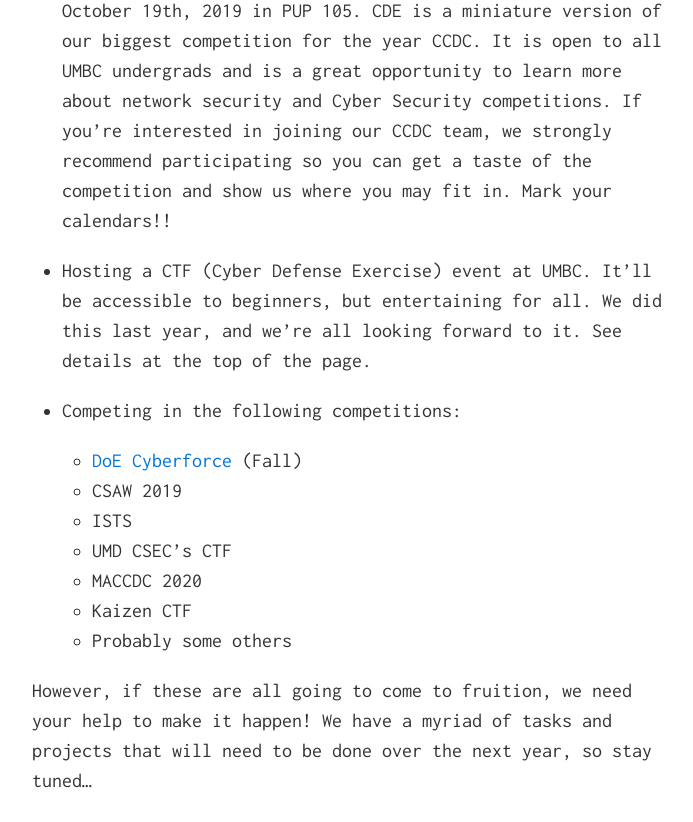
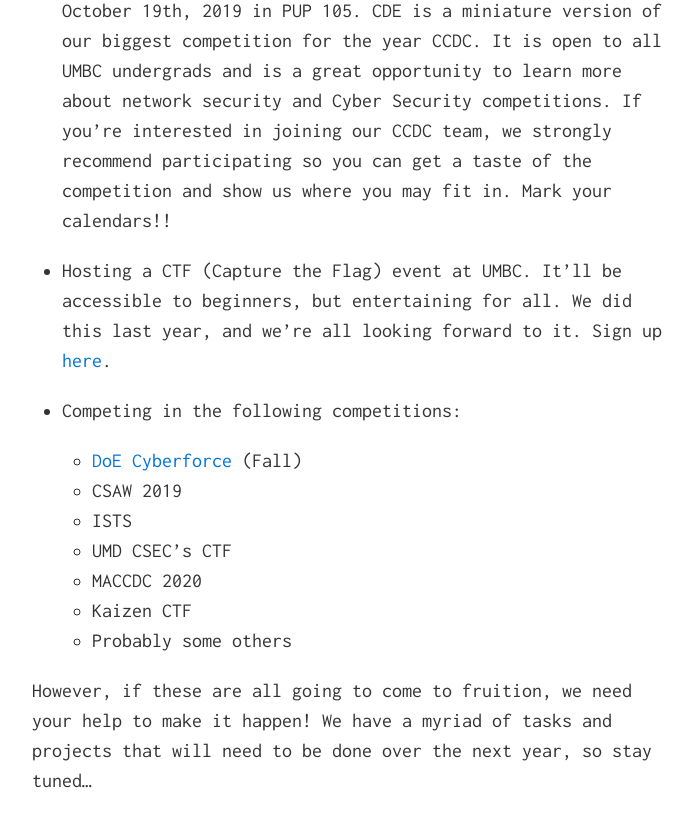
Before and after one commit to UMBCCyberDawgs/umbccyberdawgs.github.io, a Jekyll site: the page built from index.md, in a window 1280 px wide and 900 px high, scrolled down 2224 px, cut to the strip 0-822 px from the top of the window. Shown: the whole strip, without its empty margins (288-981 px from the left). Built offline with Jekyll 4.4.1, drawn with Linux system fonts in a browser that asks for light colours; our own code applies the rules of GitHub Pages for plain Markdown files; some of the changed text lies outside the part shown.

Commit message:
Update index.md

```diff
--- a/index.md
+++ b/index.md
@@ -65,9 +65,9 @@ related competitions. Here's what we're doing this semester:
 
 * We are running our 3rd Annual Cyber Defense Exercise (CDE) on October 19th, 2019 in PUP 105. CDE is a miniature version of our   biggest competition for the year CCDC. It is open to all UMBC undergrads and is a great opportunity to learn more about network security and Cyber Security competitions. If you're interested in joining our CCDC team, we strongly recommend participating so you can get a taste of the competition and show us where you may fit in. Mark your calendars!!
 
-* Hosting a CTF (Cyber Defense Exercise) event at UMBC. It'll be accessible to
+* Hosting a CTF (Capture the Flag) event at UMBC. It'll be accessible to
 beginners, but entertaining for all. We did this last year, and we're all
-looking forward to it. See details at the top of the page.
+looking forward to it. Sign up [here](https://forms.gle/V3sezPc6i9pqcG1f9).
 
 * Competing in the following competitions:
     * [DoE Cyberforce](https://cyberforcecompetition.com/) (Fall)
```
Also changed, not shown: other parts of index.md (+1 -1 lines).
